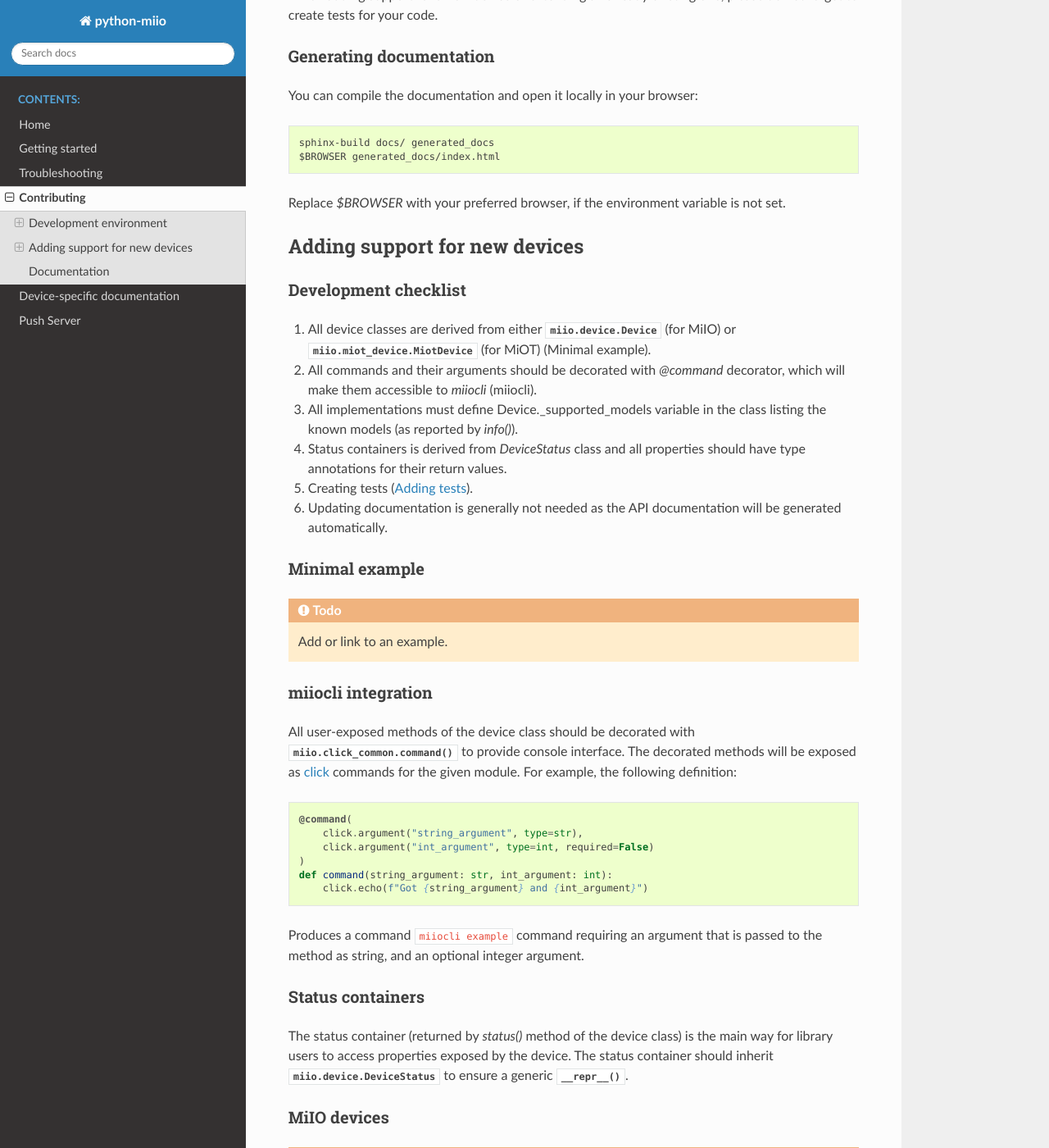
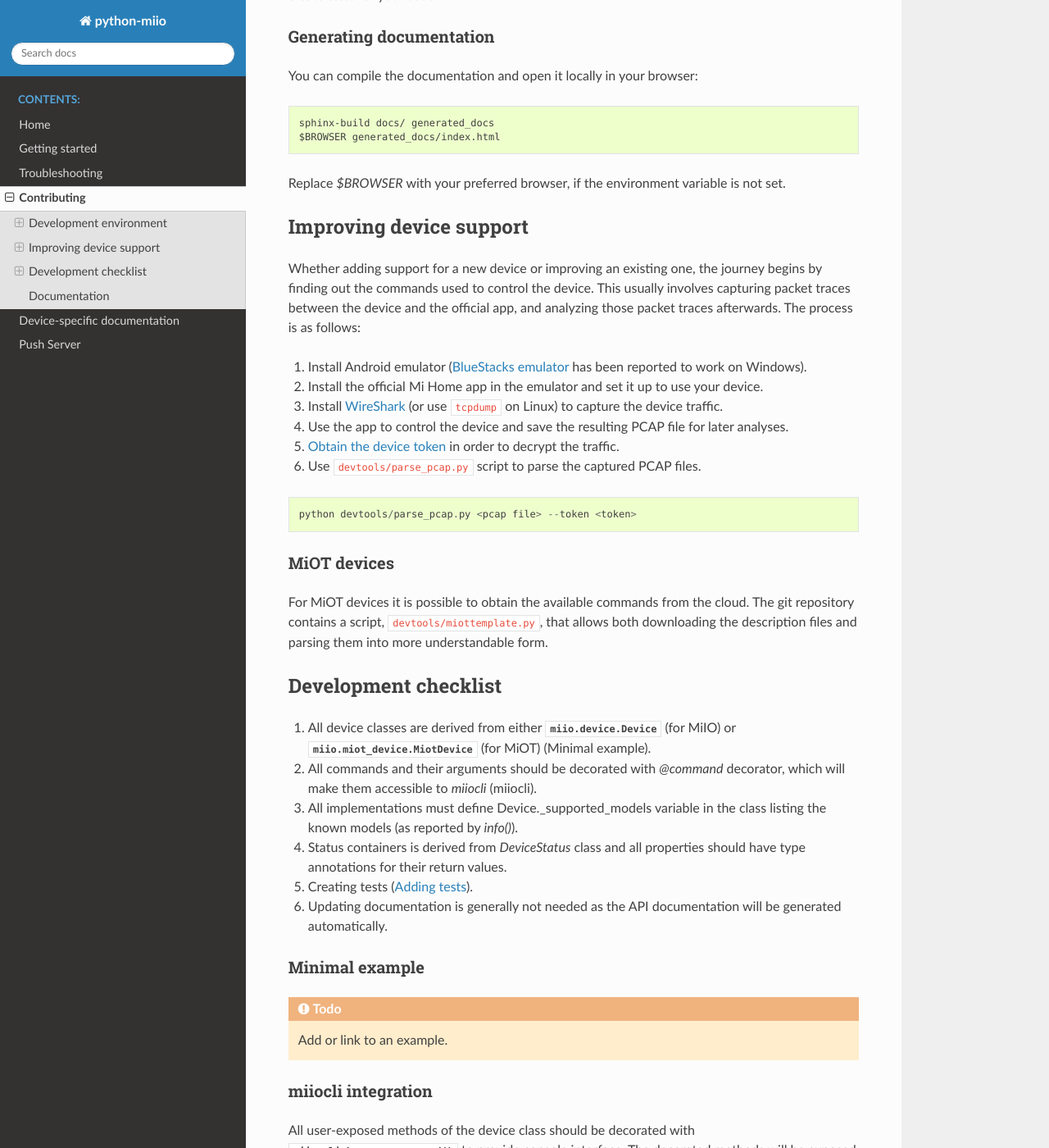
Before and after one commit to rytilahti/python-miio, a Sphinx documentation site: the page built from docs/contributing.rst, in a window 1280 px wide and 1400 px high, scrolled down 1714 px. Shown: the whole window at 82% size. Built offline with Sphinx 7.4.7 and the Read the Docs theme 2.0.0, drawn with Linux system fonts in a browser that asks for light colours; pages that are not in the unit, such as notebooks, are missing from menus; some of the changed text lies outside the part shown.

Commit message:
Document traffic capture and analysis (#1471)

```diff
--- a/docs/contributing.rst
+++ b/docs/contributing.rst
@@ -78,13 +78,41 @@ Replace `$BROWSER` with your preferred browser, if the environment variable is n
 
 .. _new_devices:
 
-Adding support for new devices
-------------------------------
+Improving device support
+------------------------
+
+Whether adding support for a new device or improving an existing one,
+the journey begins by finding out the commands used to control the device.
+This usually involves capturing packet traces between the device and the official app,
+and analyzing those packet traces afterwards.
+The process is as follows:
+
+1. Install Android emulator (`BlueStacks emulator <https://www.bluestacks.com>`_ has been reported to work on Windows).
+2. Install the official Mi Home app in the emulator and set it up to use your device.
+3. Install `WireShark <https://www.wireshark.org>`_ (or use ``tcpdump`` on Linux) to capture the device traffic.
+4. Use the app to control the device and save the resulting PCAP file for later analyses.
+5. :ref:`Obtain the device token<obtaining_tokens>` in order to decrypt the traffic.
+6. Use ``devtools/parse_pcap.py`` script to parse the captured PCAP files.
+
+::
+
+    python devtools/parse_pcap.py <pcap file> --token <token>
+
+
+.. _miot:
+
+MiOT devices
+~~~~~~~~~~~~
+
+For MiOT devices it is possible to obtain the available commands from the cloud.
+The git repository contains a script, ``devtools/miottemplate.py``, that allows both
+downloading the description files and parsing them into more understandable form.
+
 
 .. _checklist:
 
 Development checklist
-~~~~~~~~~~~~~~~~~~~~~
+---------------------
 
 1. All device classes are derived from either :class:`miio.device.Device` (for MiIO)
    or :class:`miio.miot_device.MiotDevice` (for MiOT) (:ref:`Minimal example`).
@@ -136,16 +164,6 @@ The status container should inherit :class:`miio.device.DeviceStatus` to ensure
 
 
 
-MiIO devices
-~~~~~~~~~~~~
-
-.. TODO::
-    Add instructions how to extract protocol from network captures
-
-
-MiOT devices
-~~~~~~~~~~~~
-
 .. _adding_tests:
 
 Adding tests
--- a/docs/discovery.rst
+++ b/docs/discovery.rst
@@ -55,6 +55,8 @@ If the returned a token is with characters other than ``0``\ s or ``f``\ s,
 it is likely a valid token which can be used directly for communication.
 
 
+.. _obtaining_tokens:
+
 Obtaining tokens
 ================
 
--- a/docs/troubleshooting.rst
+++ b/docs/troubleshooting.rst
@@ -1,5 +1,9 @@
 Troubleshooting
 ===============
+
+This page lists some known issues and potential solutions.
+If you are having problems with incorrectly working commands or missing features,
+please refer to :ref:`new_devices` for information how to analyze the device traffic.
 
 Discover devices across subnets
 -------------------------------
```
